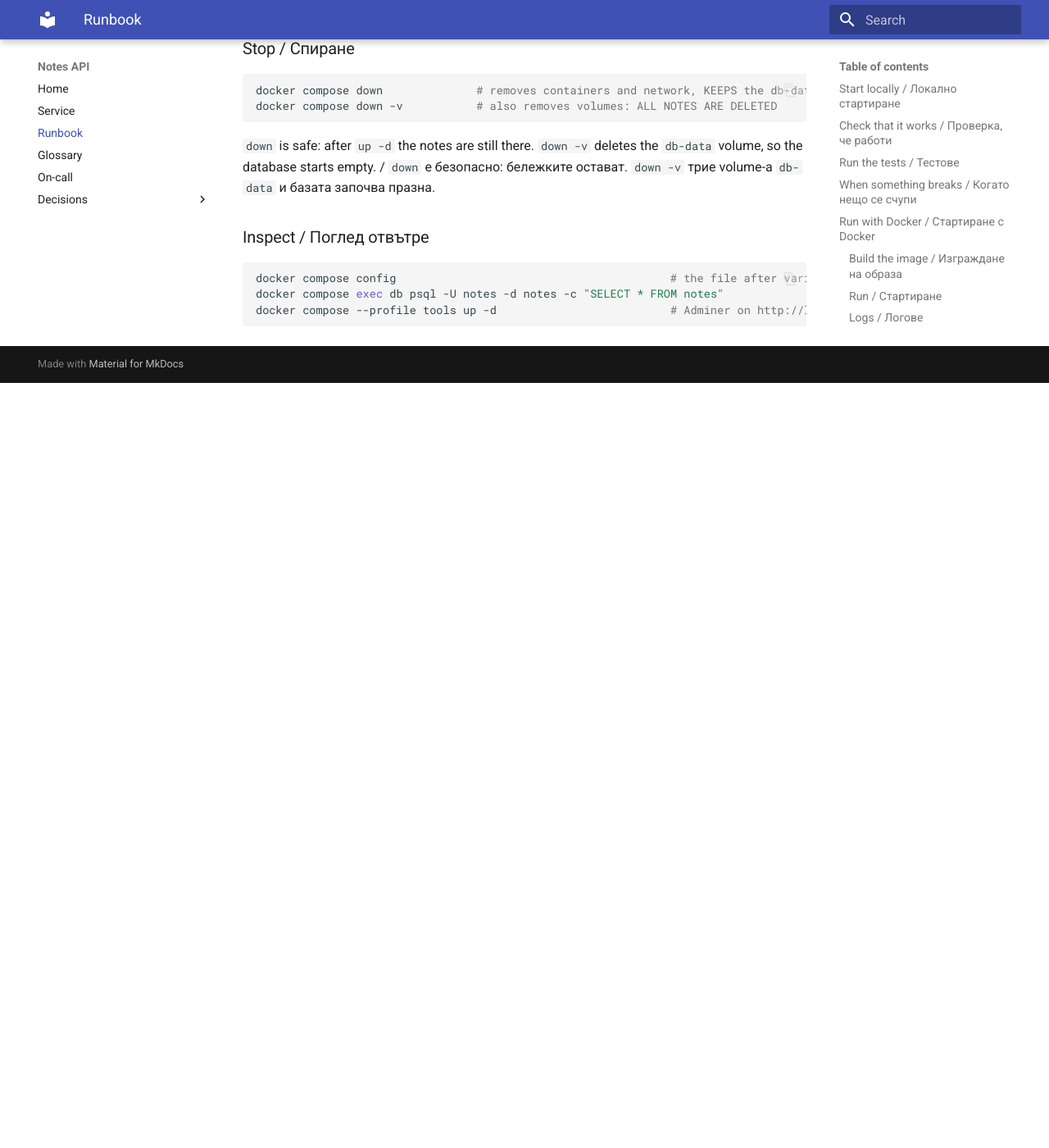
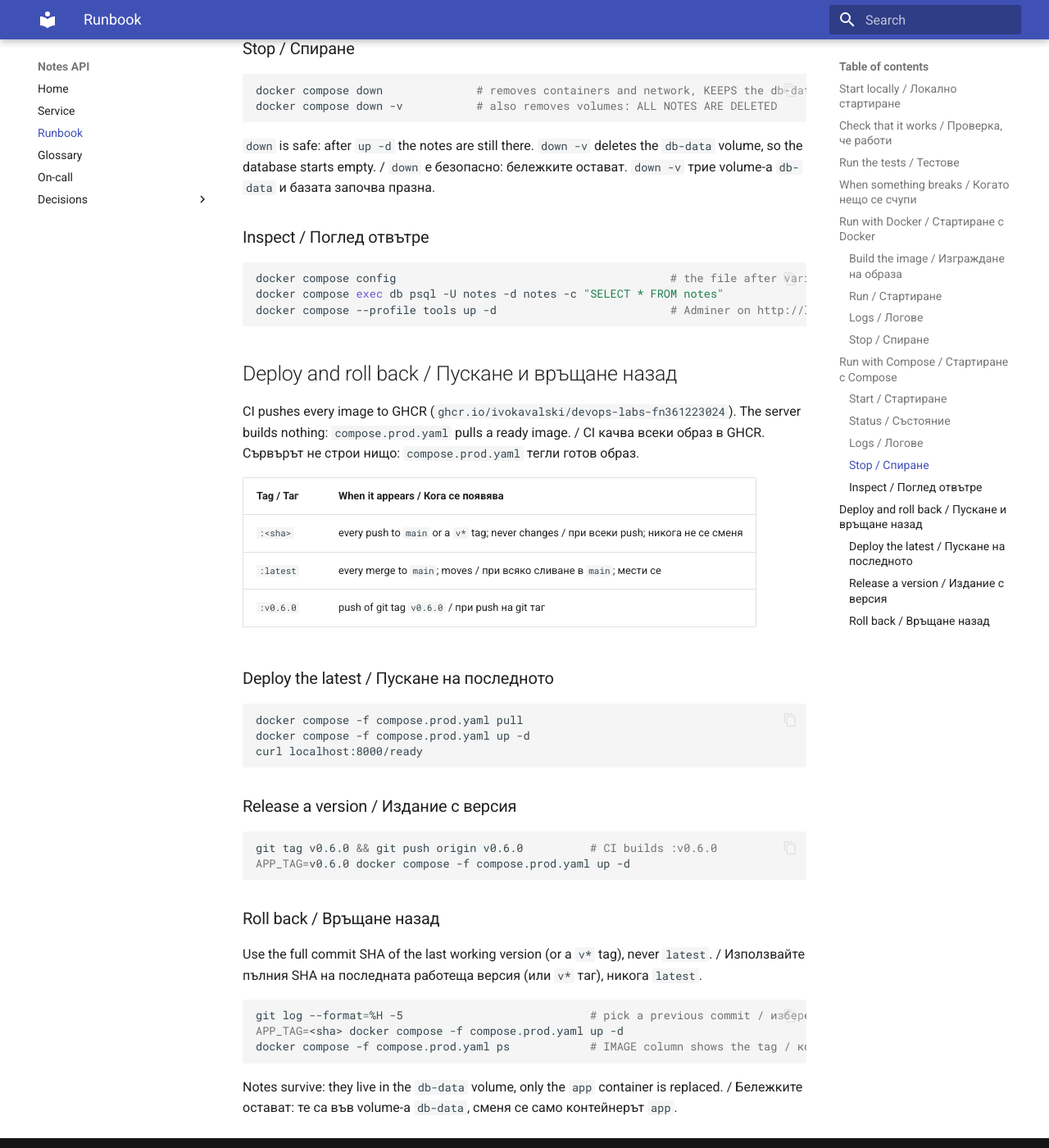
Before and after one commit to ivokavalski/devops-labs-fn361223024, an MkDocs documentation site: the page built from docs/runbook.md, in a window 1280 px wide and 1400 px high, scrolled down 3843 px. Shown: the whole window at 82% size. Built offline with MkDocs 1.6.1 and Material for MkDocs 9.7.7, drawn with Linux system fonts in a browser that asks for light colours; before the commit the page ends 4310 px from its top, so only the background shows below that.

Commit message:
Add CD: GHCR push, Trivy scan, compose.prod.yaml, Pages docs (lab 06)

````diff
--- a/docs/runbook.md
+++ b/docs/runbook.md
@@ -162,3 +162,35 @@ docker compose config                                         # the file after v
 docker compose exec db psql -U notes -d notes -c "SELECT * FROM notes"
 docker compose --profile tools up -d                          # Adminer on http://localhost:8081 (server: db)
 ```
+
+## Deploy and roll back / Пускане и връщане назад
+
+CI pushes every image to GHCR (`ghcr.io/ivokavalski/devops-labs-fn361223024`). The server builds nothing: `compose.prod.yaml` pulls a ready image. / CI качва всеки образ в GHCR. Сървърът не строи нищо: `compose.prod.yaml` тегли готов образ.
+
+| Tag / Таг | When it appears / Кога се появява |
+|-----------|-----------------------------------|
+| `:<sha>`  | every push to `main` or a `v*` tag; never changes / при всеки push; никога не се сменя |
+| `:latest` | every merge to `main`; moves / при всяко сливане в `main`; мести се |
+| `:v0.6.0` | push of git tag `v0.6.0` / при push на git таг |
+
+### Deploy the latest / Пускане на последното
+```bash
+docker compose -f compose.prod.yaml pull
+docker compose -f compose.prod.yaml up -d
+curl localhost:8000/ready
+```
+
+### Release a version / Издание с версия
+```bash
+git tag v0.6.0 && git push origin v0.6.0          # CI builds :v0.6.0
+APP_TAG=v0.6.0 docker compose -f compose.prod.yaml up -d
+```
+
+### Roll back / Връщане назад
+Use the full commit SHA of the last working version (or a `v*` tag), never `latest`. / Използвайте пълния SHA на последната работеща версия (или `v*` таг), никога `latest`.
+```bash
+git log --format=%H -5                            # pick a previous commit / изберете предишен комит
+APP_TAG=<sha> docker compose -f compose.prod.yaml up -d
+docker compose -f compose.prod.yaml ps            # IMAGE column shows the tag / колоната IMAGE показва тага
+```
+Notes survive: they live in the `db-data` volume, only the `app` container is replaced. / Бележките остават: те са във volume-а `db-data`, сменя се само контейнерът `app`.
````
Also changed, not shown: CHANGELOG.md (+8 -0 lines), compose.prod.yaml (added, +34 -0 lines), 1 other file.
